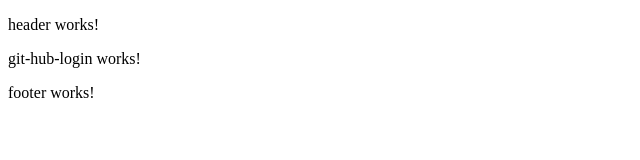
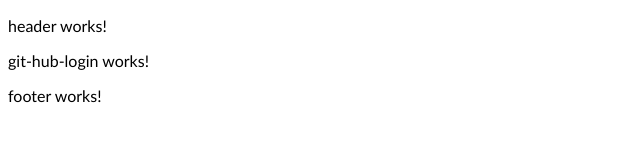
Before and after one commit to erikaAkab/repo-list-proj, an Angular app: page /login in a window 1280 px wide. Shown: the top 160 px of the page, without its empty margins (0-640 px from the left). Built offline with nearby package versions, Linux system fonts and the light colour scheme.

Commit message:
Add default font family

```diff
--- a/src/app/app.component.css
+++ b/src/app/app.component.css
@@ -0,0 +1,3 @@
+* {
+    font-family: "Trebuchet MS", Helvetica, sans-serif;
+}
```
